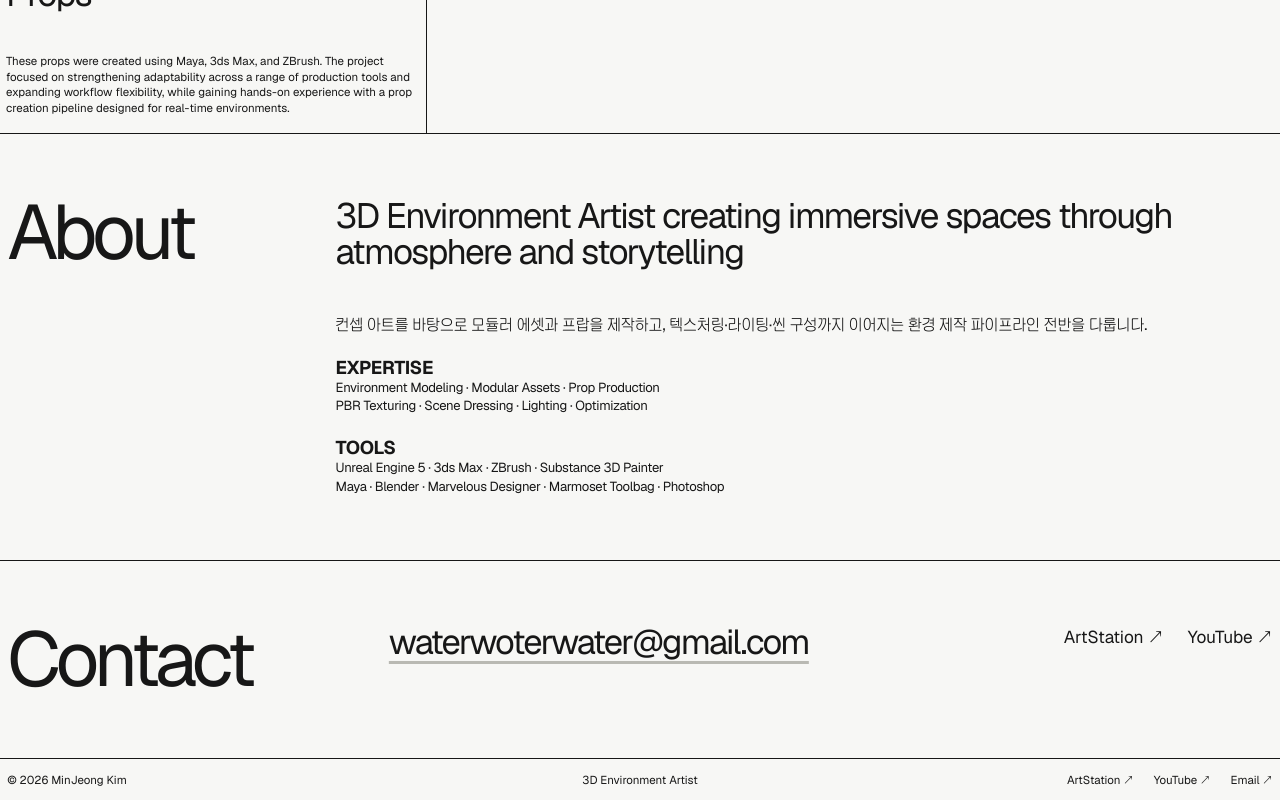
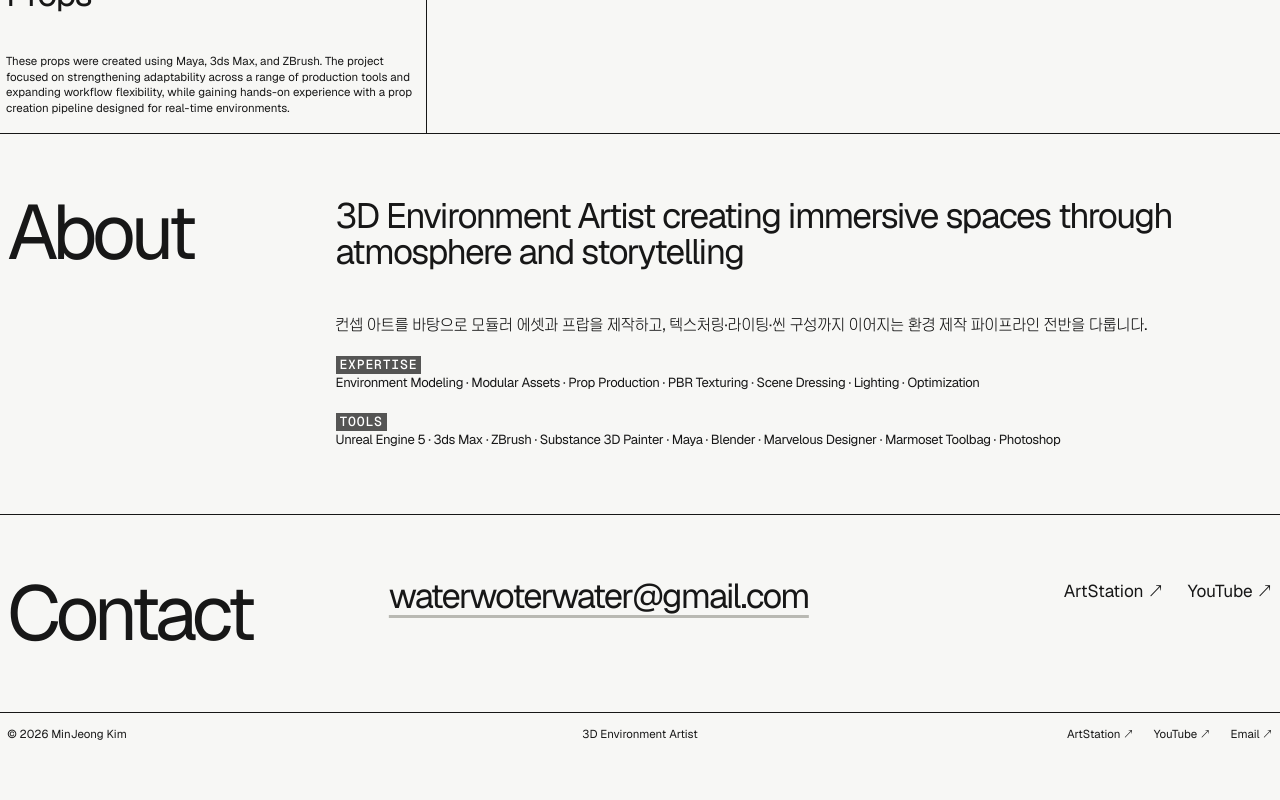
Before and after one commit to rohyunsang/kimminjeong-portfolio, a Next.js app: page / in a window 1280 px wide. Shown: the part 1915-2715 px from the top of the page. After the commit the page ends 2669 px from the top, so only its background shows below. Built offline with nearby package versions, Linux system fonts and the light colour scheme.

Commit message:
Refine About detail labels

```diff
--- a/src/app/globals.css
+++ b/src/app/globals.css
@@ -286,9 +286,21 @@ a {
 }
 
 .info-details strong {
-  font-size: clamp(1.1rem, 1.45vw, 1.5rem);
-  font-weight: 700;
-  line-height: 1.25;
+  display: inline-block;
+  width: max-content;
+  max-width: 100%;
+  padding: 0.08rem 0.24rem 0.06rem;
+  background: rgb(23 23 23 / 72%);
+  color: #fff;
+  font-family: var(--font-geist-mono), monospace;
+  font-size: inherit;
+  font-weight: 500;
+  letter-spacing: 0.06em;
+  line-height: 1.2;
+}
+
+.info-details-line {
+  white-space: nowrap;
 }
 
 .contact-grid {
@@ -812,6 +824,10 @@ a {
     grid-column: 1 / -1;
   }
 
+  .info-details-line {
+    white-space: normal;
+  }
+
   .contact-links,
   .site-footer div,
   .project-header nav {
--- a/src/app/page.tsx
+++ b/src/app/page.tsx
@@ -99,16 +99,18 @@ export default function Home() {
               <p>
                 <strong>EXPERTISE</strong>
                 <br />
-                Environment Modeling · Modular Assets · Prop Production
-                <br />
-                PBR Texturing · Scene Dressing · Lighting · Optimization
+                <span className="info-details-line">
+                  Environment Modeling · Modular Assets · Prop Production · PBR Texturing · Scene
+                  Dressing · Lighting · Optimization
+                </span>
               </p>
               <p>
                 <strong>TOOLS</strong>
                 <br />
-                Unreal Engine 5 · 3ds Max · ZBrush · Substance 3D Painter
-                <br />
-                Maya · Blender · Marvelous Designer · Marmoset Toolbag · Photoshop
+                <span className="info-details-line">
+                  Unreal Engine 5 · 3ds Max · ZBrush · Substance 3D Painter · Maya · Blender ·
+                  Marvelous Designer · Marmoset Toolbag · Photoshop
+                </span>
               </p>
             </div>
           </div>
```
